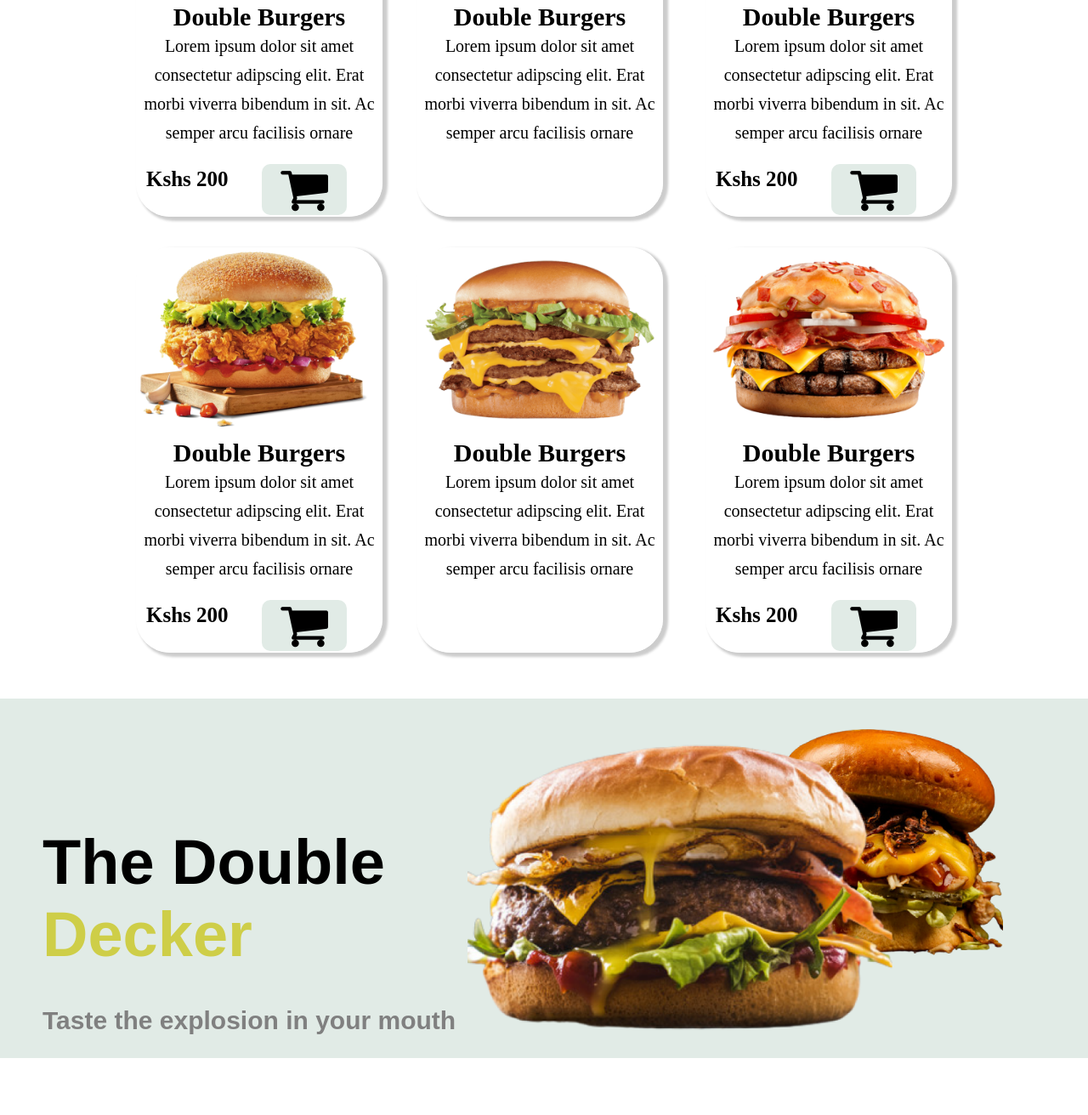
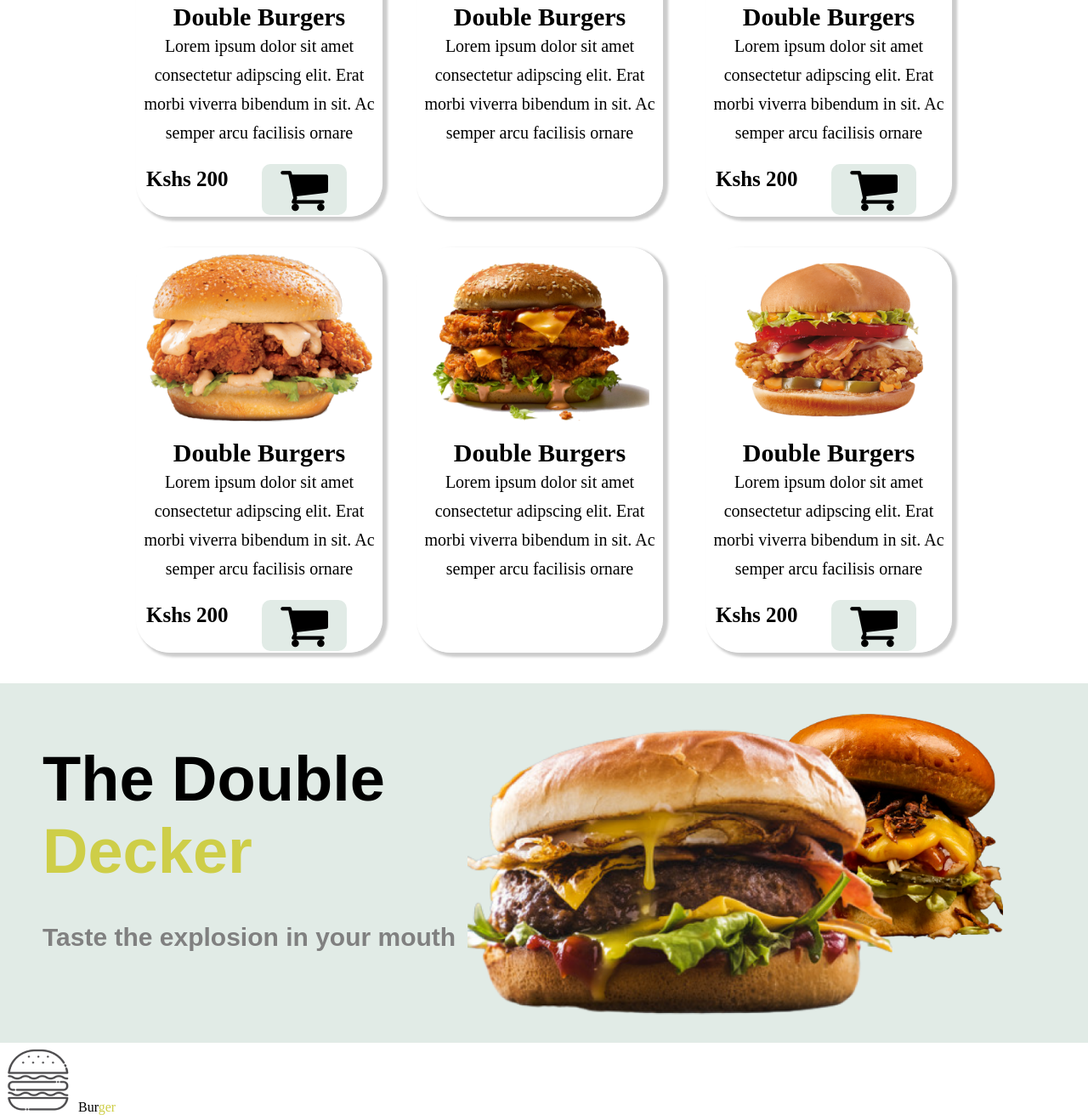
Before and after one commit to Pascal-Owilly/The-Burger-palace, a plain HTML site: page index.html in a window 1280 px wide. Shown: the part 1639-2951 px from the top of the page at 85% size. Before the commit the page ends 2887 px from the top, so only its background shows below. Drawn offline with Linux system fonts and the light colour scheme.

Commit message:
Added footer section. It will enable our users to navigate tohrough our page with ease

```diff
--- a/index.html
+++ b/index.html
@@ -99,7 +99,7 @@
 
     <div class="container-3">
         <div class="article-6 shaddow">
-            <img src="images/SeekPng 2.png" alt="" width="100%">
+            <img src="images/SeekPng 4.png" alt="" width="100%">
             <h2>Double Burgers</h2>
             <p>Lorem ipsum dolor sit amet <br>
               consectetur adipscing elit. Erat <br>
@@ -110,7 +110,7 @@
               <p><i class="fa fa-shopping-cart"></i></p>
         </div>
         <div class="article-7 shaddow">
-            <img src="images/SeekPng 1.png" alt="" width="100%">
+            <img src="images/SeekPng 5.png" alt="" width="100%">
             <h2>Double Burgers</h2>
           Lorem ipsum dolor sit amet <br>
           consectetur adipscing elit. Erat <br>
@@ -118,7 +118,7 @@
           semper arcu facilisis ornare
         </div>
         <div class="article-8 shaddow">
-            <img src="images/SeekPng 3.png" alt="" width="100%">
+            <img src="images/img9.png" alt="" width="100%">
             <h2>Double Burgers</h2>
           Lorem ipsum dolor sit amet <br>
           consectetur adipscing elit. Erat <br>
@@ -128,7 +128,7 @@
           <h3>Kshs 200</h3>
           <p><i class="fa fa-shopping-cart"></i></p>
         </div>
-      </div><br><br><br>
+      </div><br><br>
    <div class="double-decker">
        <div class="decker">
            <h1>The Double <br> <span>Decker</span> </h1> <br>
@@ -141,6 +141,12 @@
            <img src="images/img10.png" alt="" width="100%">
            </div>
        </div>
+       <div class="footer">
+           <div class="footer-logo">
+               <img src="images/logo.png" alt="">Bur<span>ger</span>
+
+           </div>
+       </div>
    </div>
 </div>
 </body>
--- a/styles.css
+++ b/styles.css
@@ -238,7 +238,7 @@ h3 {
 }
 .decker {
 flex: 2;
-margin-top: 150px;
+margin-top: 70px;
 margin-left: 50px;
 font-size: 37px;
 font-weight: 800;
```
Also changed, not shown: images/img9.png (added).
